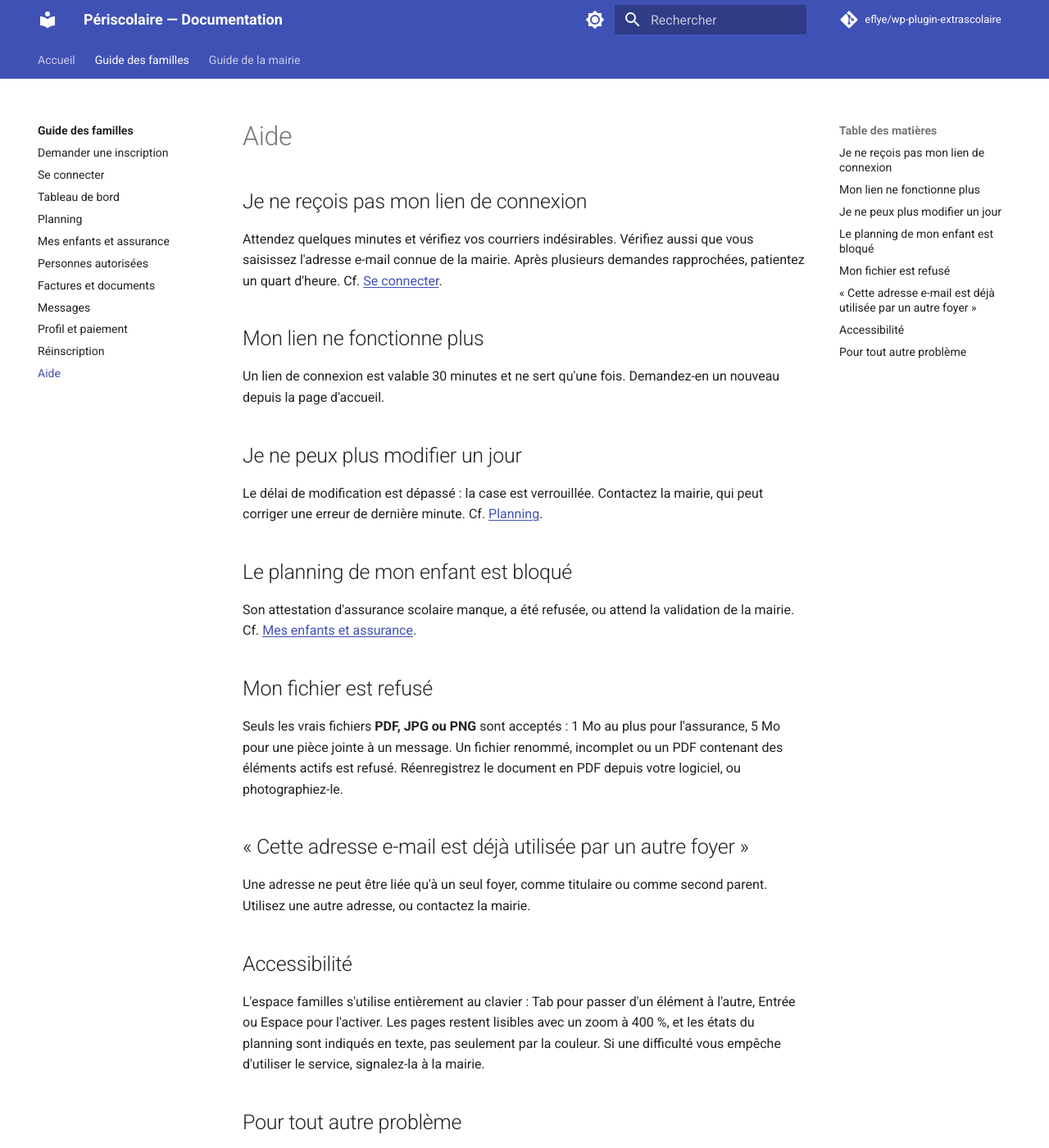
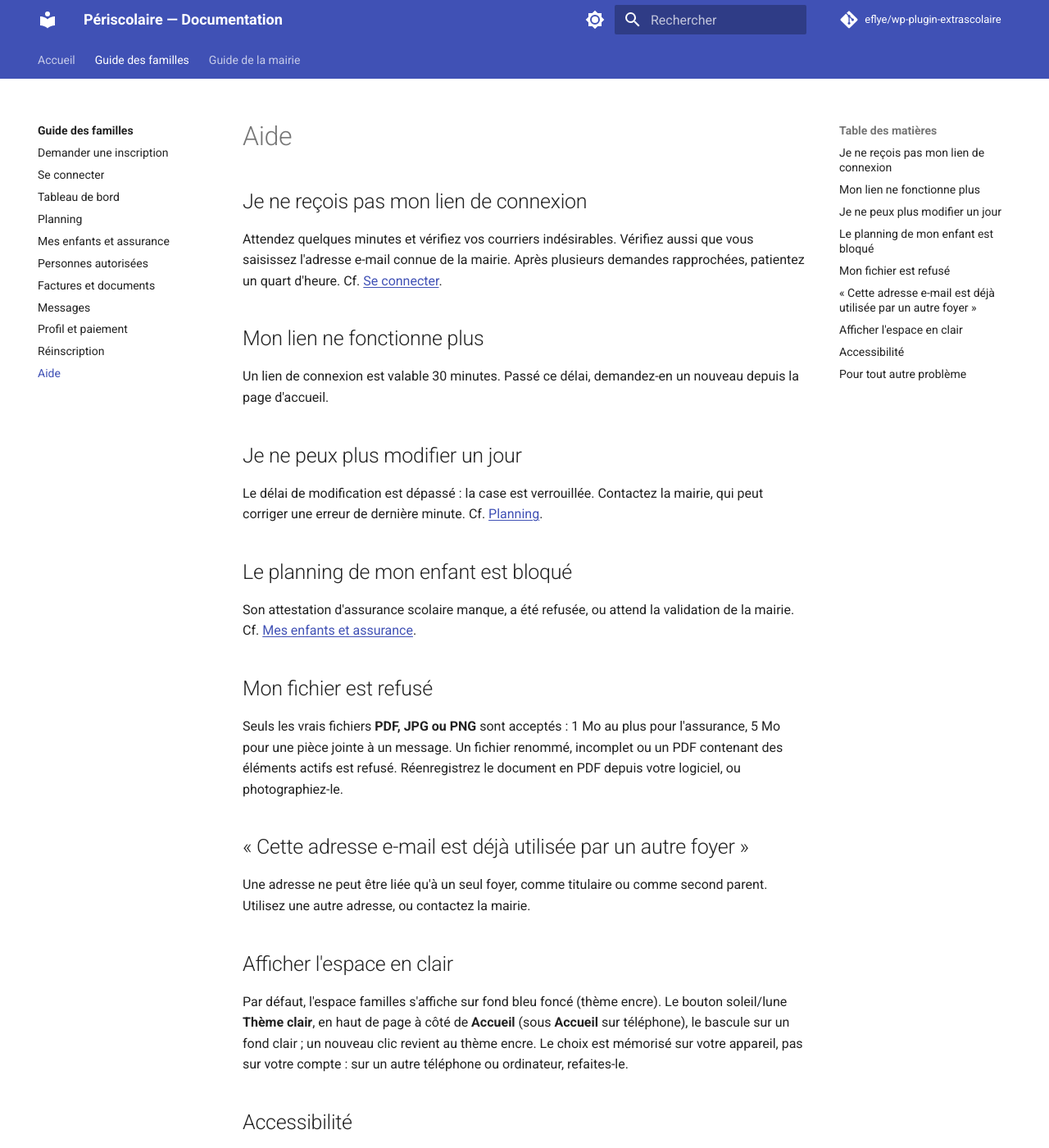
Before and after one commit to eflye/wp-plugin-extrascolaire, an MkDocs documentation site: the page built from documentation/familles/aide.md, in a window 1280 px wide and 1400 px high. Shown: the whole window at 82% size. Built offline with MkDocs 1.6.1 and Material for MkDocs 9.7.7, drawn with Linux system fonts in a browser that asks for light colours; comment, search, counter and statistics services are not loaded; some of the changed text lies outside the part shown.

Commit message:
docs(familles): thème Clair, lien de connexion réutilisable et menus par e-mail
- Thème Clair (5.36.0, Psc_Theme_Toggle) : nouvelle rubrique « Afficher
  l'espace en clair » dans l'aide, mention dans « Accessibilité » (nom
  « Thème clair », état annoncé) et dans la table d'orientation du guide.
- Le lien de connexion n'est pas à usage unique
  (Psc_Parents::maybe_consume_token(), décision du 15/10/2026 consignée
  dans AGENTS.md § 7) : connexion.md et aide.md affirmaient « ne sert
  qu'une fois ». Le lien reste valable 30 minutes
  (psc_login_link_ttl()) ; conseil de ne pas transférer l'e-mail.
- Ligne « ne plus recevoir le menu par e-mail » vers Profil et paiement
  (5.37.0).

Co-Authored-By: Claude Fable 5.1 <noreply@anthropic.com>
Claude-Session: https://claude.ai/code/session_01JjbusyBQDpFka9m4dZ3TRz

```diff
--- a/documentation/familles/aide.md
+++ b/documentation/familles/aide.md
@@ -6,7 +6,7 @@ Attendez quelques minutes et vérifiez vos courriers indésirables. Vérifiez au
 
 ## Mon lien ne fonctionne plus
 
-Un lien de connexion est valable 30 minutes et ne sert qu'une fois. Demandez-en un nouveau depuis la page d'accueil.
+Un lien de connexion est valable 30 minutes. Passé ce délai, demandez-en un nouveau depuis la page d'accueil.
 
 ## Je ne peux plus modifier un jour
 
@@ -24,9 +24,13 @@ Seuls les vrais fichiers **PDF, JPG ou PNG** sont acceptés : 1 Mo au plus pour
 
 Une adresse ne peut être liée qu'à un seul foyer, comme titulaire ou comme second parent. Utilisez une autre adresse, ou contactez la mairie.
 
+## Afficher l'espace en clair
+
+Par défaut, l'espace familles s'affiche sur fond bleu foncé (thème encre). Le bouton soleil/lune **Thème clair**, en haut de page à côté de **Accueil** (sous **Accueil** sur téléphone), le bascule sur un fond clair ; un nouveau clic revient au thème encre. Le choix est mémorisé sur votre appareil, pas sur votre compte : sur un autre téléphone ou ordinateur, refaites-le.
+
 ## Accessibilité
 
-L'espace familles s'utilise entièrement au clavier : Tab pour passer d'un élément à l'autre, Entrée ou Espace pour l'activer. Les pages restent lisibles avec un zoom à 400 %, et les états du planning sont indiqués en texte, pas seulement par la couleur. Si une difficulté vous empêche d'utiliser le service, signalez-la à la mairie.
+L'espace familles s'utilise entièrement au clavier : Tab pour passer d'un élément à l'autre, Entrée ou Espace pour l'activer. Les pages restent lisibles avec un zoom à 400 %, et les états du planning sont indiqués en texte, pas seulement par la couleur. Le bouton **Thème clair** est annoncé « Thème clair, activé » ou « désactivé » par les lecteurs d'écran. Chaque tableau porte une légende et des en-têtes lus par les lecteurs d'écran. Si une difficulté vous empêche d'utiliser le service, signalez-la à la mairie.
 
 ## Pour tout autre problème
 
```
Also changed, not shown: documentation/familles/connexion.md (+2 -2 lines), documentation/familles/index.md (+2 -1 lines).
